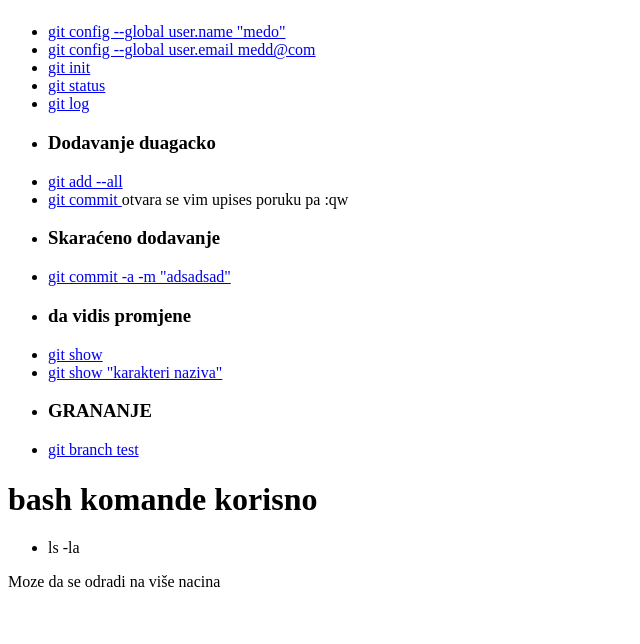
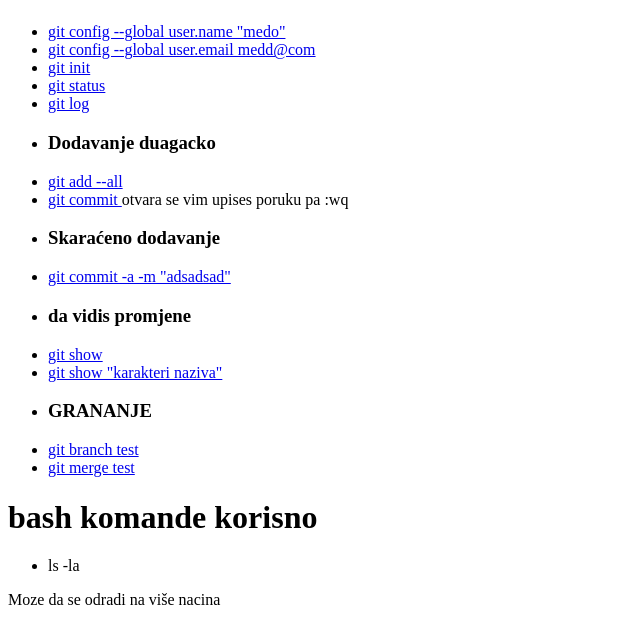
Before and after one commit to meddooo2/magic_git_gh, a PHP site: page / in a window 1280 px wide. Shown: the part 141-785 px from the top of the page, without its empty margins (0-640 px from the left). Run offline with PHP 8.4, Linux system fonts and the light colour scheme.

Commit message:
test prije merge

```diff
--- a/index.php
+++ b/index.php
@@ -16,7 +16,7 @@
 		<li><h3>Dodavanje duagacko</h3></li>
 
 		<li><a href="#">git add --all</a></li>
-		<li><a href="#">git commit  </a> otvara se vim upises poruku pa :qw</li>
+		<li><a href="#">git commit  </a> otvara se vim upises poruku pa :wq</li>
 
 		<li><h3>Skaraćeno dodavanje</h3></li>
 		<li><a href="#">git commit  -a -m "adsadsad" </a></li>
@@ -25,6 +25,7 @@
 		<li><a href="#">git show "karakteri naziva"</a></li>
 		<li><h3>GRANANJE</h3></li>
 		<li><a href="#">git branch test </a></li>
+		<li><a href="#">git merge test </a></li>
 	</ul>
 
 
```
